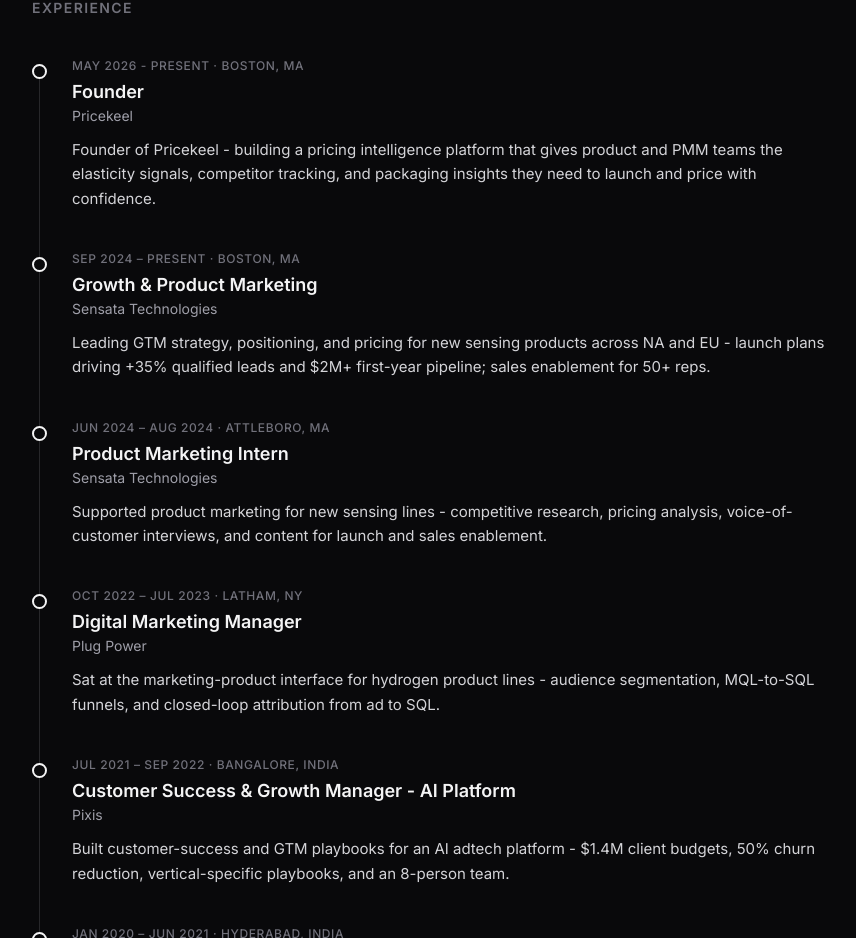
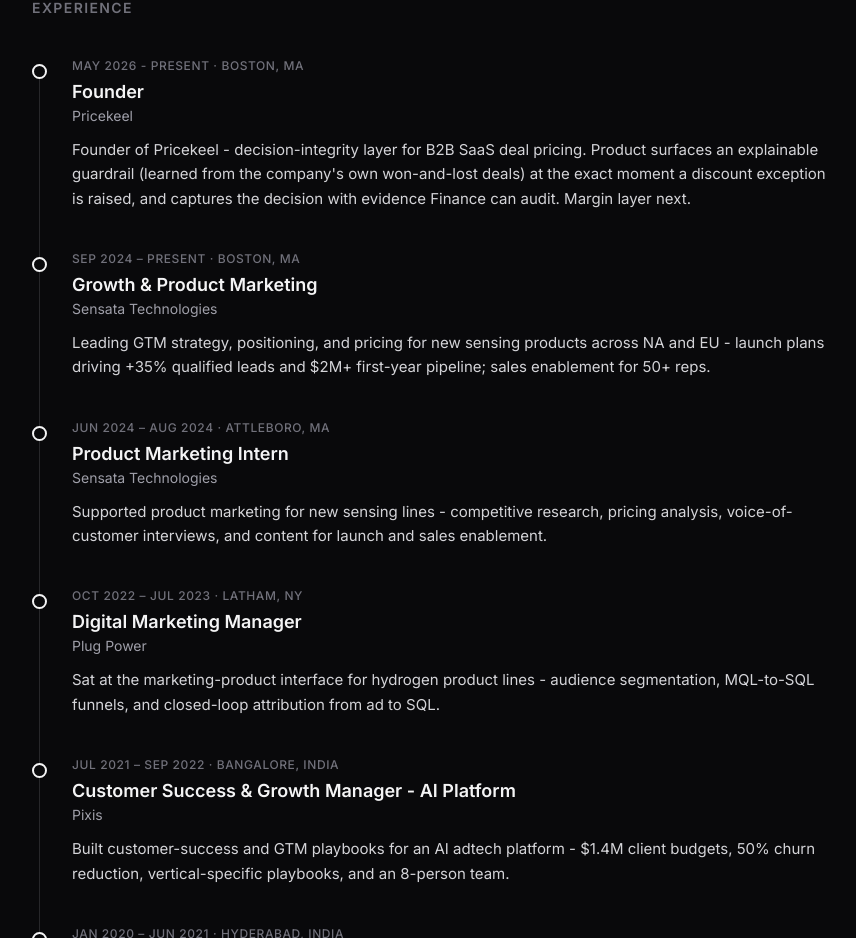
Before and after one commit to arokhith1998/adhi-product, a Next.js app: page / in a window 1280 px wide. Shown: the part 1816-2754 px from the top of the page, without its empty margins (120-976 px from the left). Built offline with nearby package versions, Linux system fonts and the light colour scheme.

Commit message:
Update Pricekeel summary: decision-integrity layer for B2B SaaS deal pricing

```diff
--- a/src/components/Experience.tsx
+++ b/src/components/Experience.tsx
@@ -5,7 +5,7 @@
     period: "May 2026 - Present",
     location: "Boston, MA",
     summary:
-      "Founder of Pricekeel - building a pricing intelligence platform that gives product and PMM teams the elasticity signals, competitor tracking, and packaging insights they need to launch and price with confidence.",
+      "Founder of Pricekeel - decision-integrity layer for B2B SaaS deal pricing. Product surfaces an explainable guardrail (learned from the company's own won-and-lost deals) at the exact moment a discount exception is raised, and captures the decision with evidence Finance can audit. Margin layer next.",
   },
   {
     company: "Sensata Technologies",
```
